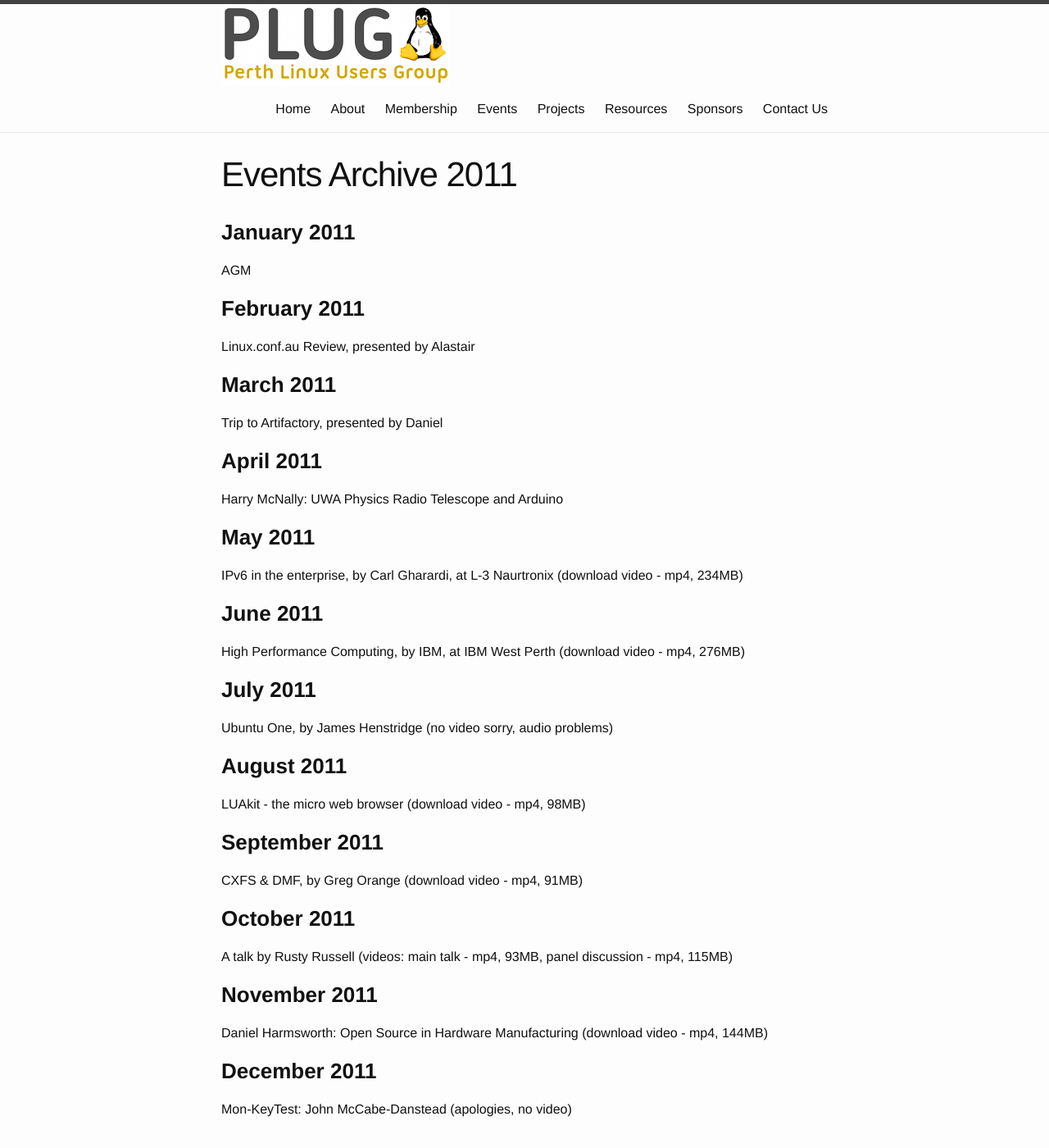
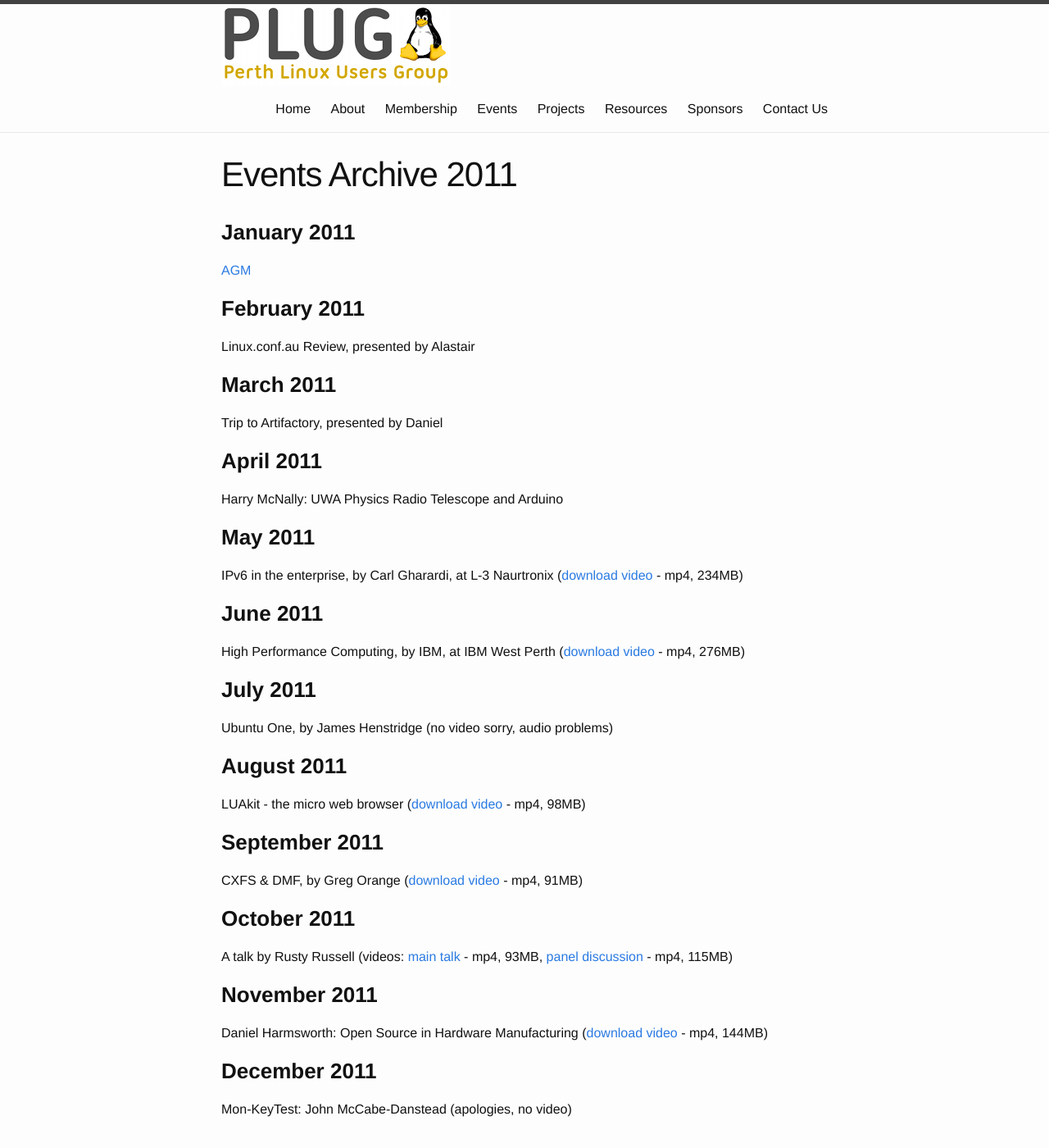
Before and after one commit to plugorgau/plugorgau.github.io, a Jekyll site: the page built from pages/events/archive/2011.md, in a window 1280 px wide and 1400 px high. Shown: the whole window at 82% size. Built offline with Jekyll 4.4.1, drawn with Linux system fonts in a browser that asks for light colours; nearby versions of some CDN libraries; part of the change alters nothing that is shown.

```diff
--- a/pages/events/archive/2011.md
+++ b/pages/events/archive/2011.md
@@ -5,7 +5,7 @@ permalink: /events/2011/
 ---
 
 ### **January 2011**
-AGM
+[AGM](https://www.plug.org.au/events/AGM/2011)
 
 ### **February 2011**
 Linux.conf.au Review, presented by Alastair
@@ -17,25 +17,25 @@ Trip to Artifactory, presented by Daniel
 Harry McNally: UWA Physics Radio Telescope and Arduino
 
 ### **May 2011**
-IPv6 in the enterprise, by Carl Gharardi, at L-3 Naurtronix (download video - mp4, 234MB)
+IPv6 in the enterprise, by Carl Gharardi, at L-3 Naurtronix ([download video](http://www.plug.org.au/video/2011/IPv6-talk-1pass-slower-28.mp4) - mp4, 234MB)
 
 ### **June 2011**
-High Performance Computing, by IBM, at IBM West Perth (download video - mp4, 276MB)
+High Performance Computing, by IBM, at IBM West Perth ([download video](http://www.plug.org.au/video/2011/2011-06-14-IBM-HPC-Indulis.mp4) - mp4, 276MB)
 
 ### **July 2011**
 Ubuntu One, by James Henstridge (no video sorry, audio problems)
 
 ### **August 2011**
-LUAkit - the micro web browser (download video - mp4, 98MB)
+LUAkit - the micro web browser ([download video](http://www.plug.org.au/video/2011/2011-08-09-Luakit-Mason.mp4) - mp4, 98MB)
 
 ### **September 2011**
-CXFS & DMF, by Greg Orange (download video - mp4, 91MB)
+CXFS & DMF, by Greg Orange ([download video](http://www.plug.org.au/video/2011/2011-09-13-HSM-Greg.mp4) - mp4, 91MB)
 
 ### **October 2011**
-A talk by Rusty Russell (videos: main talk - mp4, 93MB, panel discussion - mp4, 115MB)
+A talk by Rusty Russell (videos: [main talk](http://www.plug.org.au/video/2011/2011-10-11-Rusty-talk-part1.mp4) - mp4, 93MB, [panel discussion](http://www.plug.org.au/video/2011/2011-10-11-Rusty-panel-part2.mp4) - mp4, 115MB)
 
 ### **November 2011**
-Daniel Harmsworth: Open Source in Hardware Manufacturing (download video - mp4, 144MB)
+Daniel Harmsworth: Open Source in Hardware Manufacturing ([download video](http://www.plug.org.au/video/2011/2011-11-08-Artifactory.x264-28-slower.mp4) - mp4, 144MB)
 
 ### **December 2011**
 Mon-KeyTest: John McCabe-Danstead (apologies, no video)
```
